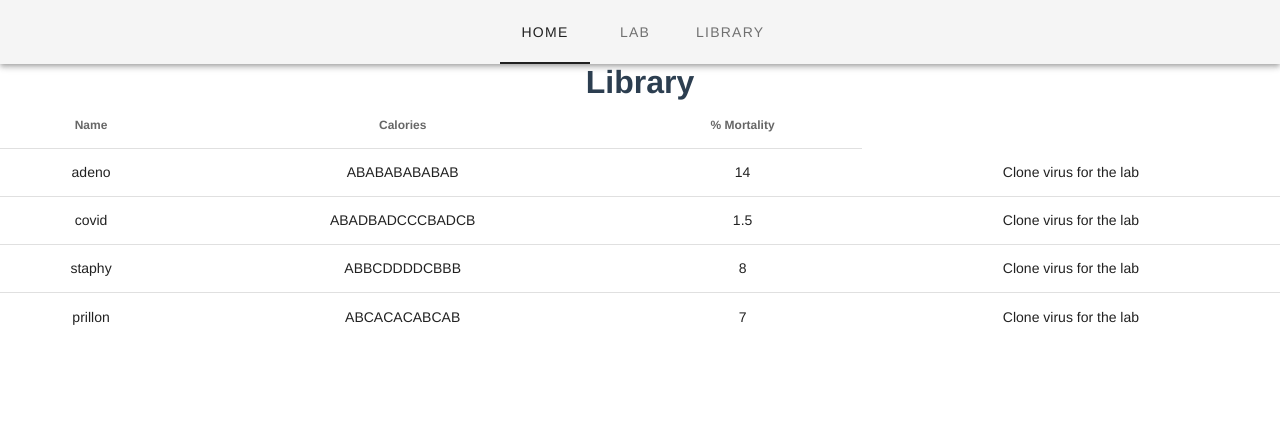
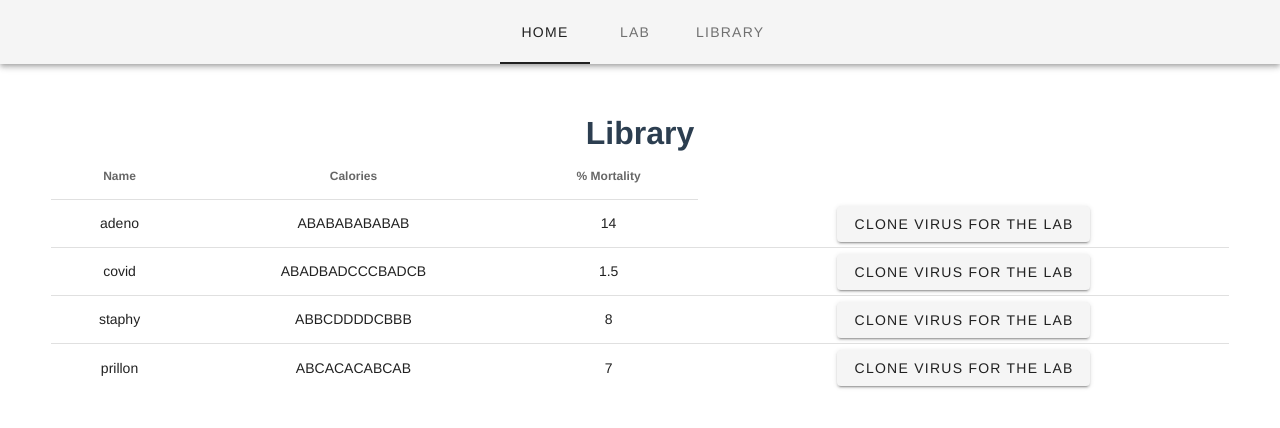
Before and after one commit to Bog-II/projet-vue2, a Vue app: page /library in a window 1280 px wide. Shown: the top 428 px of the page. Built offline with nearby package versions, Linux system fonts and the light colour scheme.

Commit message:
library margin fix

```diff
--- a/src/components/Articles.vue
+++ b/src/components/Articles.vue
@@ -34,9 +34,9 @@
           <td>{{ v.code }}</td>
           <td>{{ v.mortalite }}</td>
           <td>
-            <button
+            <v-btn
               @click="$router.push({ path: '/library/addbasket?name=' + v.name + '&code=' + v.code })"
-            >Clone virus for the lab</button>
+            >Clone virus for the lab</v-btn>
           </td>
         </tr>
       </tbody>
--- a/src/views/Library.vue
+++ b/src/views/Library.vue
@@ -1,5 +1,5 @@
 <template>
-  <div>
+  <div id="library">
     <h1>Library</h1>
     <Articles :collec="collec"></Articles>
     <router-view name="locDown" @send-lab="$emit('send-lab', $event)"></router-view>
@@ -19,4 +19,8 @@ export default {
 </script>
 
 <style scoped>
+#library {
+  margin: max(10px, 4%);
+  row-gap: 20px;
+}
 </style>
```
